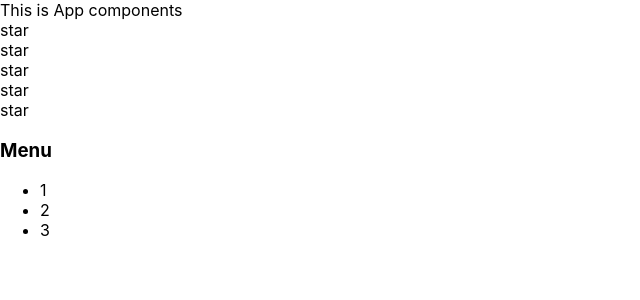
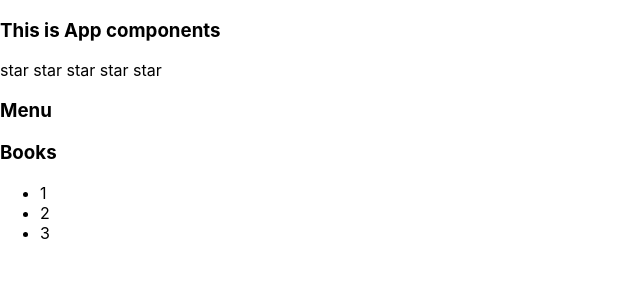
Before and after one commit to Viktoriyadegt/react_kabzda_kak_podrobno, a React (Create React App) app: page / in a window 1280 px wide. Shown: the top 300 px of the page, without its empty margins (0-640 px from the left). Built offline with nearby package versions, Linux system fonts and the light colour scheme.

Commit message:
accordion collapsed

```diff
--- a/src/App.tsx
+++ b/src/App.tsx
@@ -8,7 +8,8 @@ function App() {
         <div>
             <PageTitle title={'This is App components'}/>
             <Rating rating={7}/>
-            <Accordion title={'Menu'}/>
+            <Accordion title={'Menu'} collapsed={true}/>
+            <Accordion title={'Books'} collapsed={false}/>
         </div>
     );
 }
@@ -17,7 +18,7 @@ type PageTitlePropsType = {
     title: string
 }
 const PageTitle = (props:PageTitlePropsType) => {
-    return <div> {props.title}</div>
+    return <h3> {props.title}</h3>
 }
 
 
--- a/src/components/Accordion/Accordion.tsx
+++ b/src/components/Accordion/Accordion.tsx
@@ -2,13 +2,18 @@ import React from "react";
 
 type AccordionPropsType = {
     title: string
+    collapsed: boolean
 }
 
 export const Accordion = (props: AccordionPropsType) => {
-    return <div>
-        <AccordionTitle title={props.title}/>
-        <AccordionBody/>
-    </div>
+    return props.collapsed
+        ? <div>
+            <AccordionTitle title={props.title}/>
+        </div>
+        : <div>
+            <AccordionTitle title={props.title}/>
+            <AccordionBody/>
+        </div>
 }
 
 type AccordionTitlePropsType = {
--- a/src/components/Rating/Rating.tsx
+++ b/src/components/Rating/Rating.tsx
@@ -65,9 +65,9 @@ type StarPropsType = {
 
 const Star = (props: StarPropsType) => {
     if (props.selected) {
-        return <div><b>star</b></div>
+        return <span><b>star</b></span>
     } else {
-        return <div>star</div>
+        return <span>star </span>
 
     }
 
```
